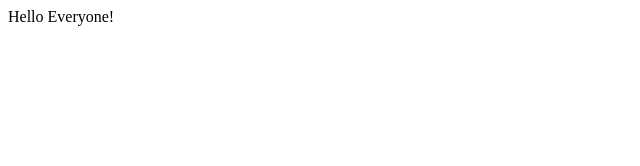
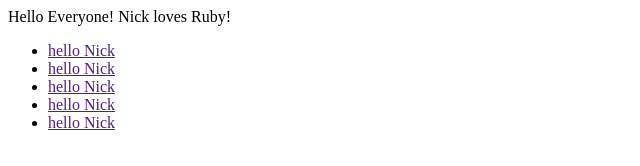
Before and after one commit to tiy-chs-q4-fee/demo-gitRepo, a plain HTML site: page index.html in a window 1280 px wide. Shown: the whole page, without its empty margins (0-640 px from the left). Drawn offline with Linux system fonts and the light colour scheme.

Commit message:
added a list of Nicks

```diff
--- a/index.html
+++ b/index.html
@@ -5,7 +5,15 @@
   <title>demo-gitRepo</title>
 </head>
 <body>
-  Hello Everyone!
+  Hello Everyone! Nick loves Ruby!
+  <ul>
+    <li><a href="">hello Nick</a></li>
+    <li><a href="">hello Nick</a></li>
+    <li><a href="">hello Nick</a></li>
+    <li><a href="">hello Nick</a></li>
+    <li><a href="">hello Nick</a></li>
+  </ul>
+
 
 </body>
 </html>
```
